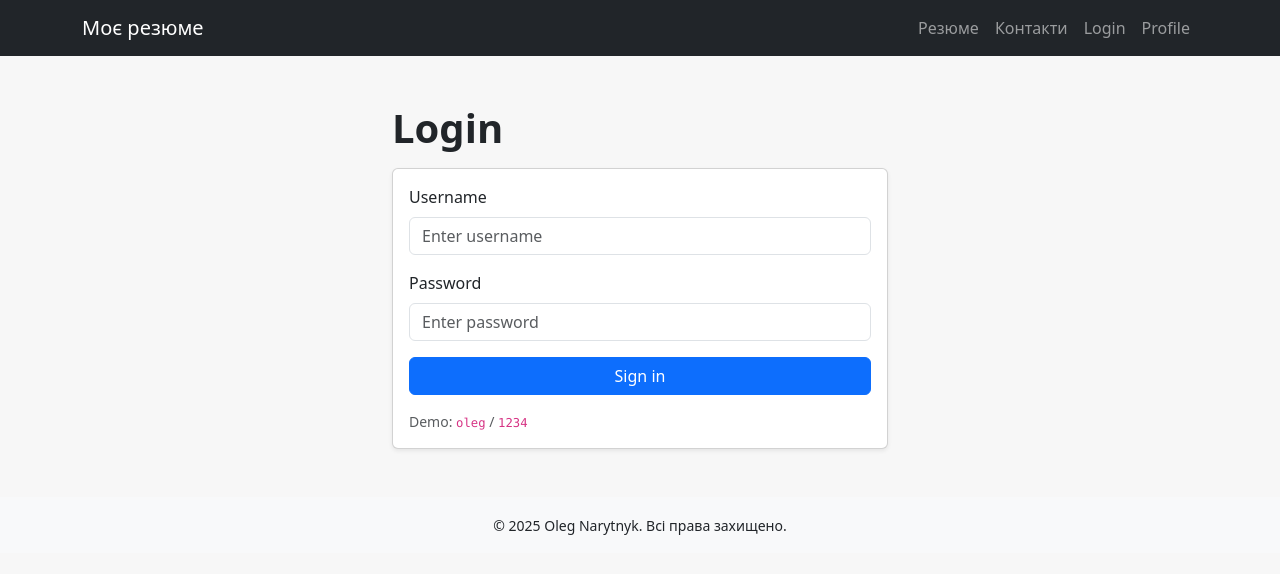
After one commit to OlegNarytnyk/flask-app-lab, a Flask app: page /users/login in a window 1280 px wide. The commit adds this page. Shown: the top 574 px of the page. Run offline with Flask 3, Linux system fonts and the light colour scheme.

Commit message:
Lab4. Task_1. Login & Profile

```diff
--- a/app/__init__.py
+++ b/app/__init__.py
@@ -1,7 +1,7 @@
 from flask import Flask
 
 app = Flask(__name__)
-
+app.config["SECRET_KEY"] = "dev-secret-key"
 
 from . import views
 from .users import users_bp
--- a/app/templates/base.html
+++ b/app/templates/base.html
@@ -15,6 +15,19 @@
 
     {% include 'partials/nav.html' %}
 
+    {% with messages = get_flashed_messages(with_categories=true) %}
+  {% if messages %}
+    <div class="container mt-3">
+      {% for category, message in messages %}
+        <div class="alert alert-{{ category }} alert-dismissible fade show" role="alert">
+          {{ message }}
+          <button type="button" class="btn-close" data-bs-dismiss="alert" aria-label="Close"></button>
+        </div>
+      {% endfor %}
+    </div>
+  {% endif %}
+{% endwith %}
+
     <main class="container my-4">
         {% block content %}{% endblock %}
     </main>
--- a/app/templates/partials/nav.html
+++ b/app/templates/partials/nav.html
@@ -16,6 +16,12 @@
                     <a class="nav-link {% if request.path == '/contacts' %}active{% endif %}"
                        href="{{ url_for('contacts') }}">Контакти</a>
                 </li>
+                <li class="navbar-nav">
+                    <a class="nav-link" href="{{ url_for('users.login') }}">Login</a>
+                </li>
+                <li class="nav-item">
+                    <a class="nav-link" href="{{ url_for('users.profile') }}">Profile</a>
+                </li>
             </ul>
         </div>
     </div>
--- /dev/null
+++ b/app/users/templates/users/login.html
@@ -0,0 +1,25 @@
+{% extends "base.html" %}
+
+{% block content %}
+<div class="container py-4" style="max-width: 520px;">
+  <h1 class="mb-3">Login</h1>
+
+  <form method="post" class="card card-body shadow-sm">
+    <div class="mb-3">
+      <label class="form-label">Username</label>
+      <input class="form-control" name="username" placeholder="Enter username" required>
+    </div>
+
+    <div class="mb-3">
+      <label class="form-label">Password</label>
+      <input class="form-control" type="password" name="password" placeholder="Enter password" required>
+    </div>
+
+    <button class="btn btn-primary w-100" type="submit">Sign in</button>
+
+    <div class="mt-3 text-muted small">
+      Demo: <code>oleg</code> / <code>1234</code>
+    </div>
+  </form>
+</div>
+{% endblock %}
--- a/app/users/views.py
+++ b/app/users/views.py
@@ -1,5 +1,8 @@
-from flask import render_template, request, redirect, url_for
+from flask import render_template, request, redirect, url_for, flash, session
 from . import users_bp
+
+VALID_USERNAME = "oleg"
+VALID_PASSWORD = "1234"
 
 @users_bp.route("/hi/<string:name>")
 def greetings(name):
@@ -11,3 +14,36 @@ def greetings(name):
 def admin():
     to_url = url_for("users.greetings", name="administrator", age=45)
     return redirect(to_url)
+
+@users_bp.route("/login", methods=["GET", "POST"])
+def login():
+    if request.method == "POST":
+        username = request.form.get("username", "").strip()
+        password = request.form.get("password", "")
+
+        if username == VALID_USERNAME and password == VALID_PASSWORD:
+            session["user"] = username
+            flash("Успішний вхід", "success")
+            return redirect(url_for("users.profile"))
+        else:
+            flash("Невірний логін або пароль", "danger")
+            return redirect(url_for("users.login"))
+
+    return render_template("users/login.html", page_title="Login")
+
+
+@users_bp.route("/profile")
+def profile():
+    user = session.get("user")
+    if not user:
+        flash("Спочатку увійдіть у систему.", "warning")
+        return redirect(url_for("users.login"))
+
+    return render_template("users/profile.html", page_title="Profile", user=user)
+
+
+@users_bp.route("/logout")
+def logout():
+    session.pop("user", None)
+    flash("Ви вийшли з акаунту.", "info")
+    return redirect(url_for("users.login"))
```
Also changed, not shown: app/users/templates/users/profile.html (added, +14 -0 lines).
